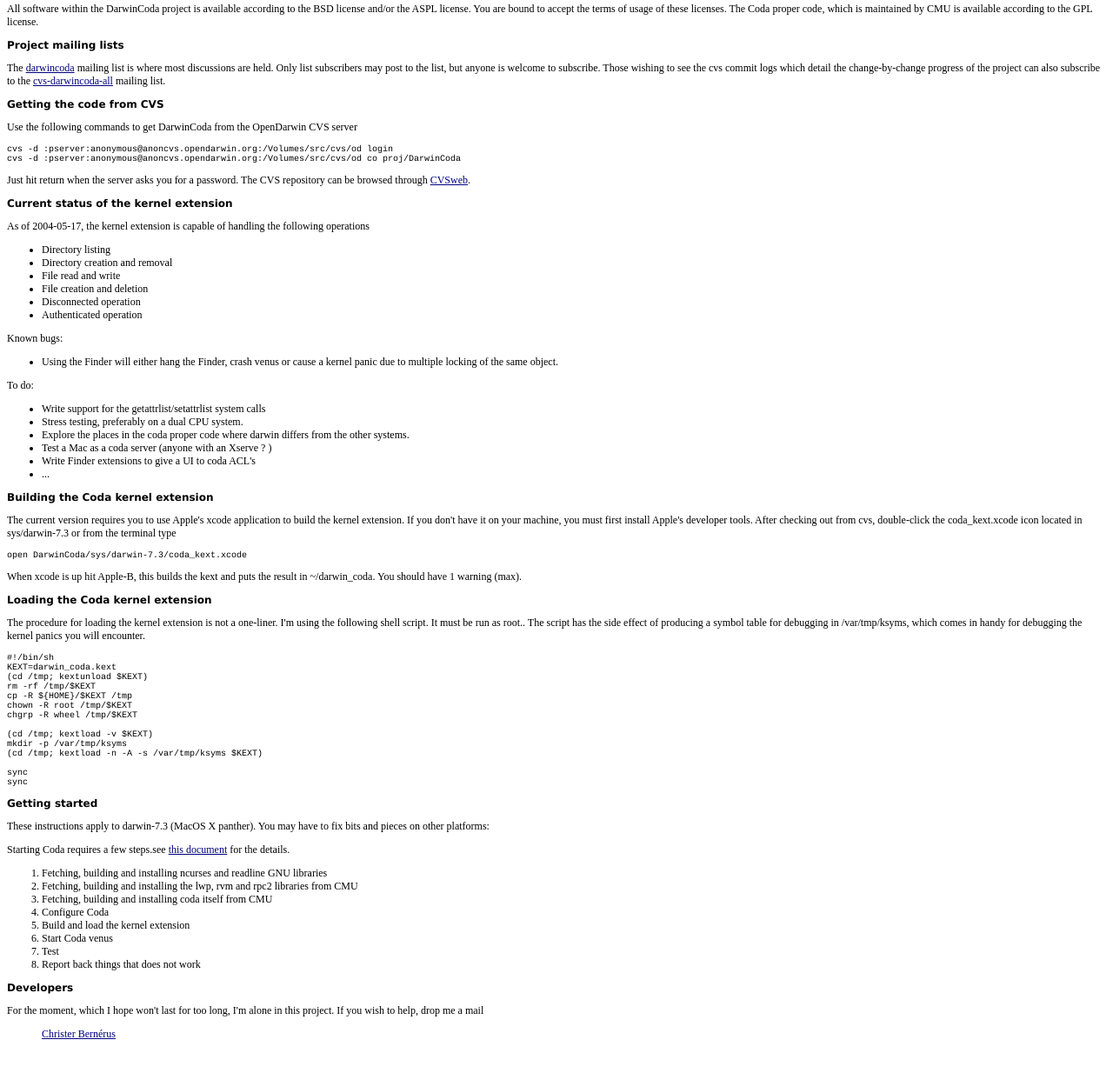
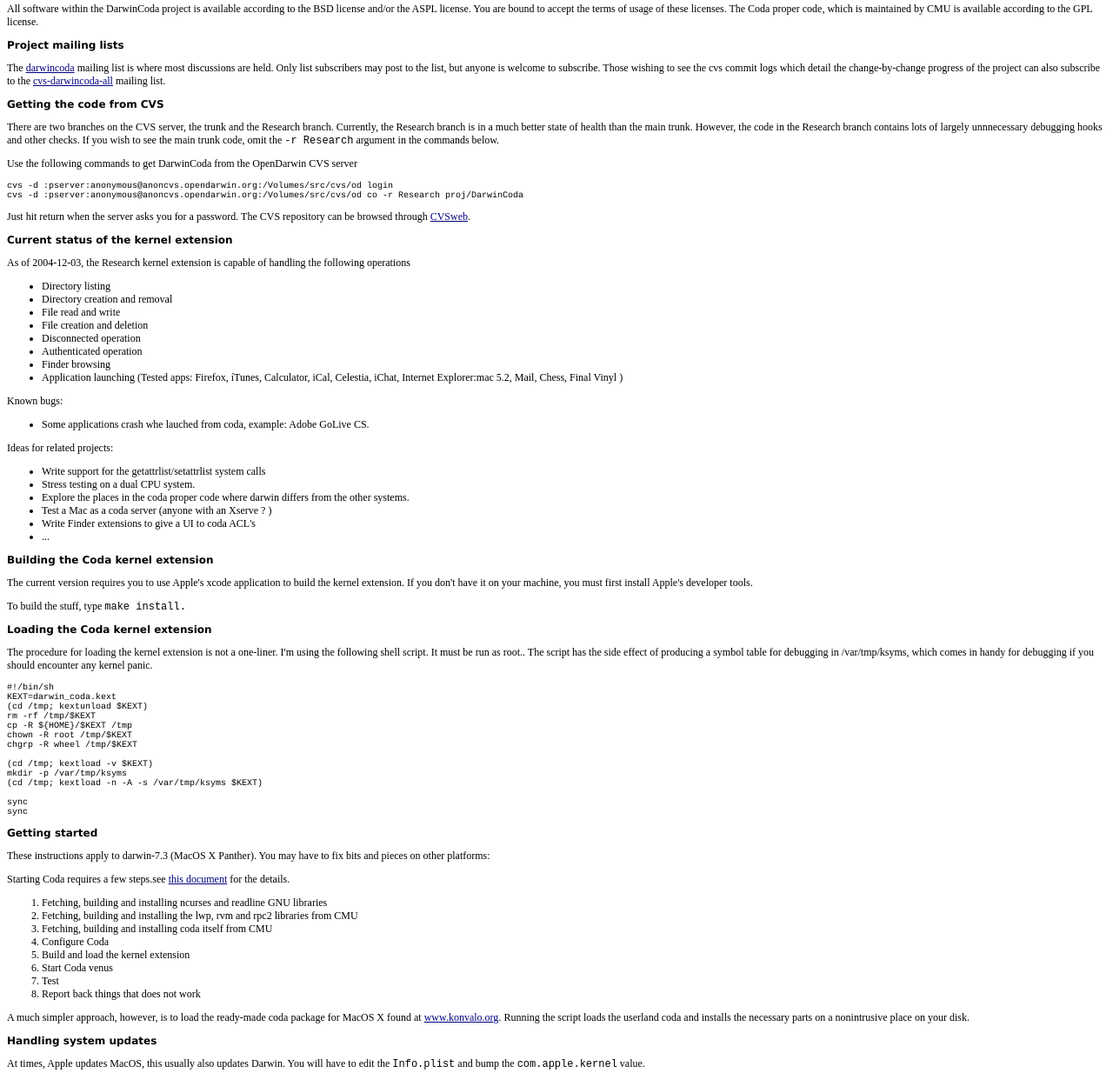
Before and after one commit to OpenDarwin-CVS/DarwinCoda, a plain HTML site: page www/index.html in a window 1280 px wide. Shown: the part 331-1565 px from the top of the page at 87% size. Before the commit the page ends 1540 px from the top, so only its background shows below. Drawn offline with Linux system fonts and the light colour scheme.

Commit message:
Updated info on the kernel extension and some other stuff.

```diff
--- a/www/index.html
+++ b/www/index.html
@@ -34,18 +34,17 @@ Those wishing to see the cvs commit logs which detail the change-by-change progr
 </p>
 
 <p><span id="bodytitle"><a name="Anchor-Getting-47857" id="Anchor-Getting-47857"></a>Getting the code from CVS</span></p>
-		<p>
-Use the following commands to get DarwinCoda from the OpenDarwin CVS server
-</p>
+		<p>There are two branches on the CVS server, the trunk and the Research branch. Currently, the Research branch is in a much better state of health than the  main trunk. However, the code in the Research branch contains lots of largely unnnecessary debugging hooks and other checks. If you wish to see the main trunk code, omit the <tt>-r Research</tt>  argument in the commands below.</p>
+		<p>Use the following commands to get DarwinCoda from the OpenDarwin CVS server</p>
 		<pre>cvs -d :pserver:anonymous@anoncvs.opendarwin.org:/Volumes/src/cvs/od login
-cvs -d :pserver:anonymous@anoncvs.opendarwin.org:/Volumes/src/cvs/od co proj/DarwinCoda
+cvs -d :pserver:anonymous@anoncvs.opendarwin.org:/Volumes/src/cvs/od co -r Research proj/DarwinCoda
 </pre>
 		<p>
 Just hit return when the server asks you for a password.
 The CVS repository can be browsed through <a href="http://www.opendarwin.org/cgi-bin/cvsweb.cgi/projects/DarwinCoda">CVSweb</a>.
 </p>
 		<p><span id="bodytitle">Current status of the kernel extension</span></p>
-		<p>As of 2004-05-17, the kernel extension is capable of handling the following operations</p>
+		<p>As of 2004-12-03, the Research kernel extension is capable of handling the following operations</p>
 		<ul>
 			<li>Directory listing
 			<li>Directory creation and removal
@@ -53,31 +52,25 @@ The CVS repository can be browsed through <a href="http://www.opendarwin.org/cgi
 			<li>File creation and deletion
 			<li>Disconnected operation
 			<li>Authenticated operation
-		</ul>
+
+			<li>Finder browsing
+			<li>Application launching (Tested apps: Firefox, &iacute;Tunes, Calculator, iCal, Celestia, iChat,  Internet Explorer:mac 5.2, Mail, Chess, Final Vinyl )</ul>
 		<p>Known bugs:</p>
 		<ul>
-			<li>Using the Finder will either hang the Finder, crash venus or cause a kernel panic due to multiple locking of the same object.
-		</ul>
-		<p>To do:</p>
+			<li>Some applications crash whe lauched from coda, example: Adobe GoLive CS.</ul>
+		<p>Ideas for related projects:</p>
 		<ul>
 			<li>Write support for the getattrlist/setattrlist system calls
-			<li>Stress testing, preferably on a dual CPU system.
-			<li>Explore the places in the coda proper code where darwin differs from the other systems.
+			<li>Stress testing on a dual CPU system.<li>Explore the places in the coda proper code where darwin differs from the other systems.
 			<li>Test a Mac as a coda server (anyone with an Xserve ? )
 			<li>Write Finder extensions to give a UI to coda ACL's
 			<li>...
 		</ul>
 		<p><span id="bodytitle"><a name="Anchor-Building-49575" id="Anchor-Building-49575"></a>Building the Coda kernel extension</span></p>
-		<p>
-The current version requires you to use Apple's xcode application to build the kernel extension.
-If you don't have it on your machine, you must first install Apple's developer tools.
-
-After checking out from cvs, double-click the  coda_kext.xcode icon located in
-sys/darwin-7.3 or from the terminal type
-<pre>open DarwinCoda/sys/darwin-7.3/coda_kext.xcode
-</pre>
-		<p>When xcode is up hit Apple-B, this builds the kext and puts the result in ~/darwin_coda. You should have 1 warning (max).<p><span id="bodytitle">Loading the Coda kernel extension</span></p>
-		<p>The procedure for loading the kernel extension is not a one-liner. I'm using the following shell script. It must be run as root.. The script has the side effect of producing a symbol table for debugging in /var/tmp/ksyms, which comes in handy for debugging the kernel panics you will encounter.</p>
+		<p>The current version requires you to use Apple's xcode application to build the kernel extension. If you don't have it on your machine, you must first install Apple's developer tools.
+		<p>To build the stuff, type <tt>make install.</tt></p>
+		<p><span id="bodytitle">Loading the Coda kernel extension</span></p>
+		<p>The procedure for loading the kernel extension is not a one-liner. I'm using the following shell script. It must be run as root.. The script has the side effect of producing a symbol table for debugging in /var/tmp/ksyms, which comes in handy for debugging if you should encounter any kernel panic.</p>
 		<p><code>#!/bin/sh<br>
 				KEXT=darwin_coda.kext<br>
 				(cd /tmp; kextunload $KEXT)<br>
@@ -93,7 +86,7 @@ sys/darwin-7.3 or from the terminal type
 				sync<br>
 				sync</code></p>
 		<p><span id="bodytitle">Getting started</span></p>
-		<p>These instructions apply to  darwin-7.3 (MacOS X panther). You may have to fix bits and pieces on other platforms:</p>
+		<p>These instructions apply to darwin-7.3 (MacOS X Panther). You may have to fix bits and pieces on other platforms:</p>
 		<p>Starting Coda  requires a few steps.see <a href="building_coda.html">this document</a> for the details.</p>
 		<ol>
 			<li>Fetching, building and  installing ncurses and readline GNU libraries
@@ -103,8 +96,16 @@ sys/darwin-7.3 or from the terminal type
 			<li>Build and load the kernel extension
 			<li>Start Coda venus
 			<li>Test
+
+
 			<li>Report back things that does not work
+
+
 		</ol>
+		<p>A much simpler approach, however, is to load the ready-made coda package for MacOS X found at <a href="http://www.konvalo.org/?pagename=Main.Software">www.konvalo.org</a>. Running the script loads the userland coda and installs the necessary parts on a nonintrusive place on your disk.</p>
+		<p><span id="bodytitle">Handling system updates</span></p>
+		<p>At times, Apple updates MacOS, this usually also updates Darwin. You will have to edit the <tt>Info.plist</tt> and bump the <tt>com.apple.kernel</tt> value.</p>
+
 		<p><span id="bodytitle">Developers</span></p>
 		<p>For the moment, which I hope won't last for too long, I'm alone in this project. If you wish to help, drop me a mail</p>
 		<ul type="none">
```
